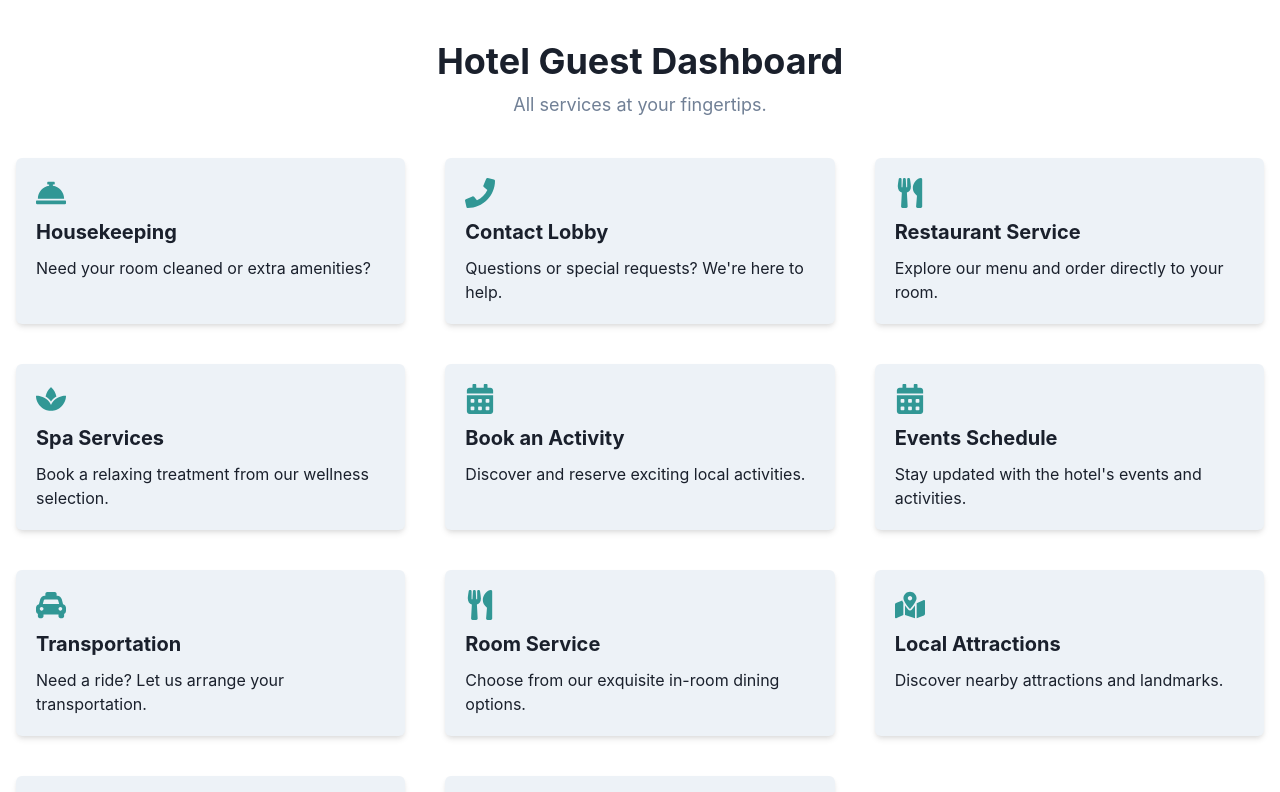
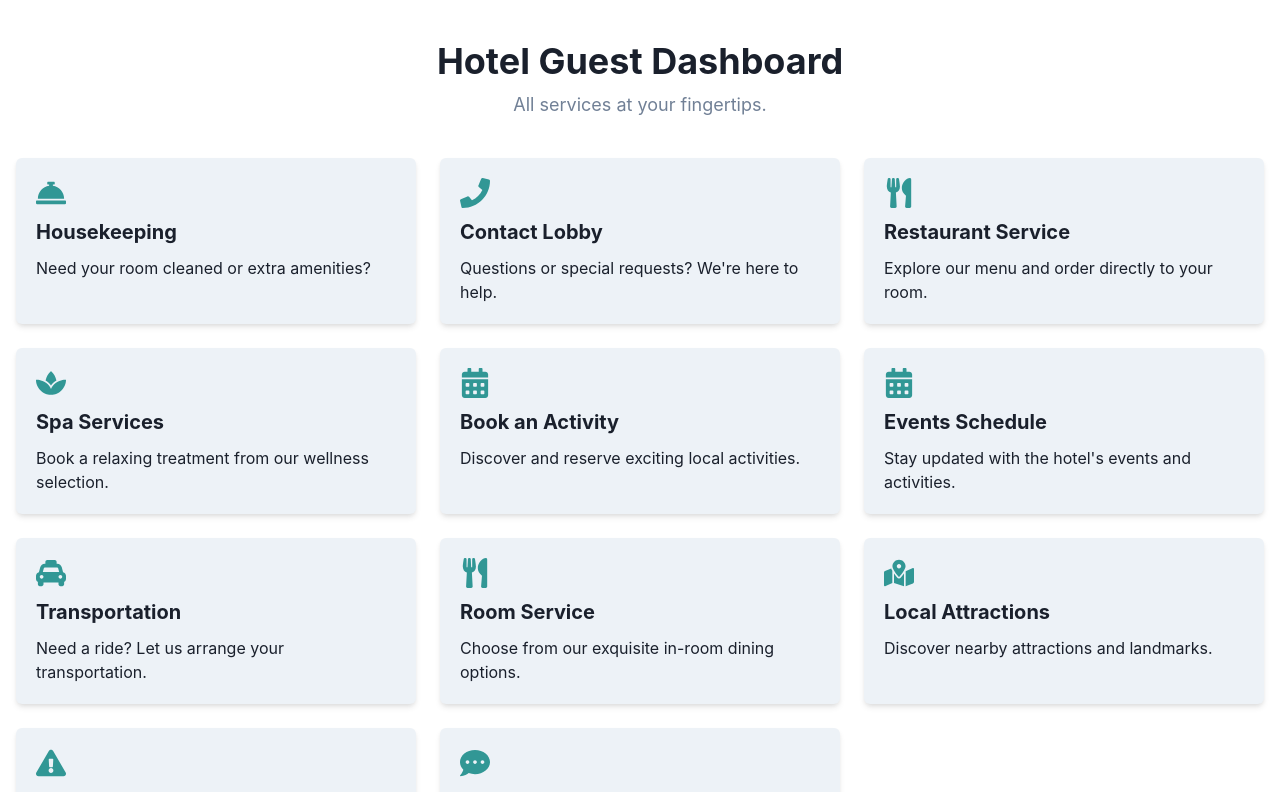
Before and after one commit to GPT-Engineer-App/elegant-hotel-controls, a React (Vite) app: page / in a window 1280 px wide. Shown: the top 792 px of the page. Built offline with nearby package versions, Linux system fonts and the light colour scheme.

Commit message:
Reduced the separation between cards by changing the `spacing` value from 10 to 6 in the `SimpleGrid` component.
Prompt: reduce the separation between cards

```diff
--- a/src/pages/Index.jsx
+++ b/src/pages/Index.jsx
@@ -26,7 +26,7 @@ const Index = () => {
           </Text>
         </VStack>
       </Center>
-      <SimpleGrid columns={{ base: 1, md: 2, lg: 3 }} spacing={10}>
+      <SimpleGrid columns={{ base: 1, md: 2, lg: 3 }} spacing={6}>
         <ServiceCard icon={<FaConciergeBell />} title="Housekeeping" description="Need your room cleaned or extra amenities?" />
         <ServiceCard icon={<FaPhone />} title="Contact Lobby" description="Questions or special requests? We're here to help." />
         <ServiceCard icon={<FaUtensils />} title="Restaurant Service" description="Explore our menu and order directly to your room." />
```
